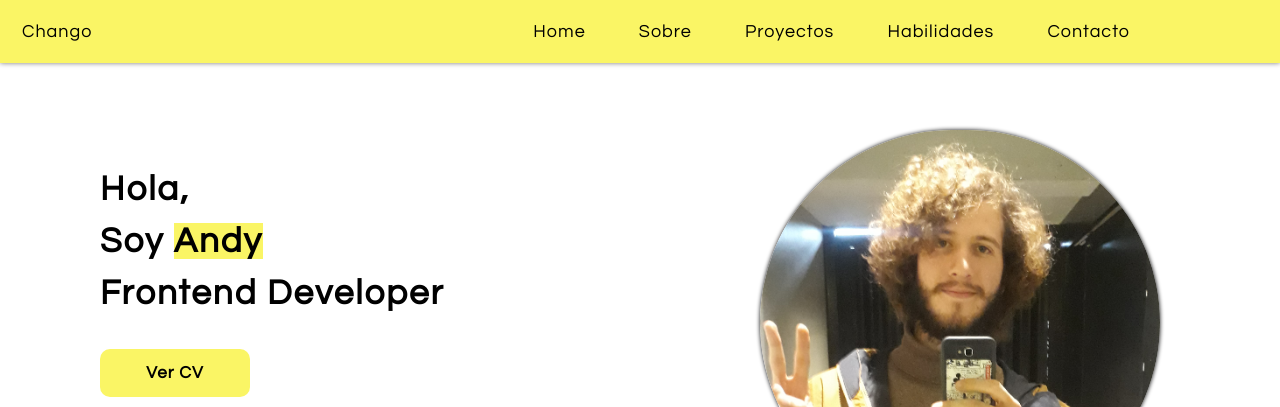
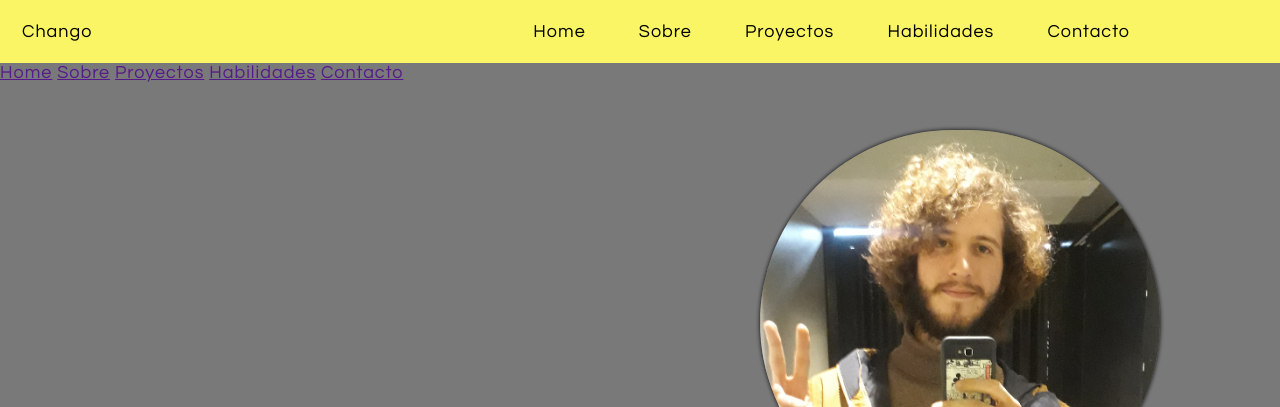
Before and after one commit to AndyCavedal/portfolio, a plain HTML site: page index.html in a window 1280 px wide. Shown: the top 407 px of the page. Drawn offline with nearby package versions, Linux system fonts and the light colour scheme.

Commit message:
[exporting] working on new nav-bar menu

```diff
--- a/index.html
+++ b/index.html
@@ -29,6 +29,18 @@
         </div>
     </nav>
 
+    <div class="navbar-menu__container">
+        <ul>
+            <li class="links">
+                <a href="">Home</a>
+                <a href="">Sobre</a>
+                <a href="">Proyectos</a>
+                <a href="">Habilidades</a>
+                <a href="">Contacto</a>
+            </li>
+        </ul>
+    </div>
+
     <div class="home__container">
         <h1>Hola,<br> Soy <span class="andy">Andy</span> <br> Frontend Developer</h1>
         <a href="" class="button">Ver CV</a>
--- a/styles.css
+++ b/styles.css
@@ -42,7 +42,7 @@ html {
     box-shadow: 0px 0px 5px var(--grey);
 }
 
-.header__container li {
+li {
    list-style: none;
 }
 
@@ -74,6 +74,25 @@ html {
 
 #menu-logo {
     margin-right: 30px;
+}
+
+/* Menu responsive */
+
+.navbar-menu__container {
+    display: flex;
+    flex-direction: column;
+    background-color: var(--grey);
+    width: 100%;
+    height: 100%;
+    position: absolute;
+}
+
+.navbar-menu__container {
+    text-decoration: none;
+    color: black;
+    font-size: 1.8rem;
+    margin-right: 50px;
+    padding-bottom: 6px;
 }
 
 /* HOME */
@@ -126,6 +145,7 @@ html {
 .bi:hover {
     color: var(--html-light-orange);
     border-radius: 10px;
+    cursor: pointer;
 }
 
 .portrait__container {
```
